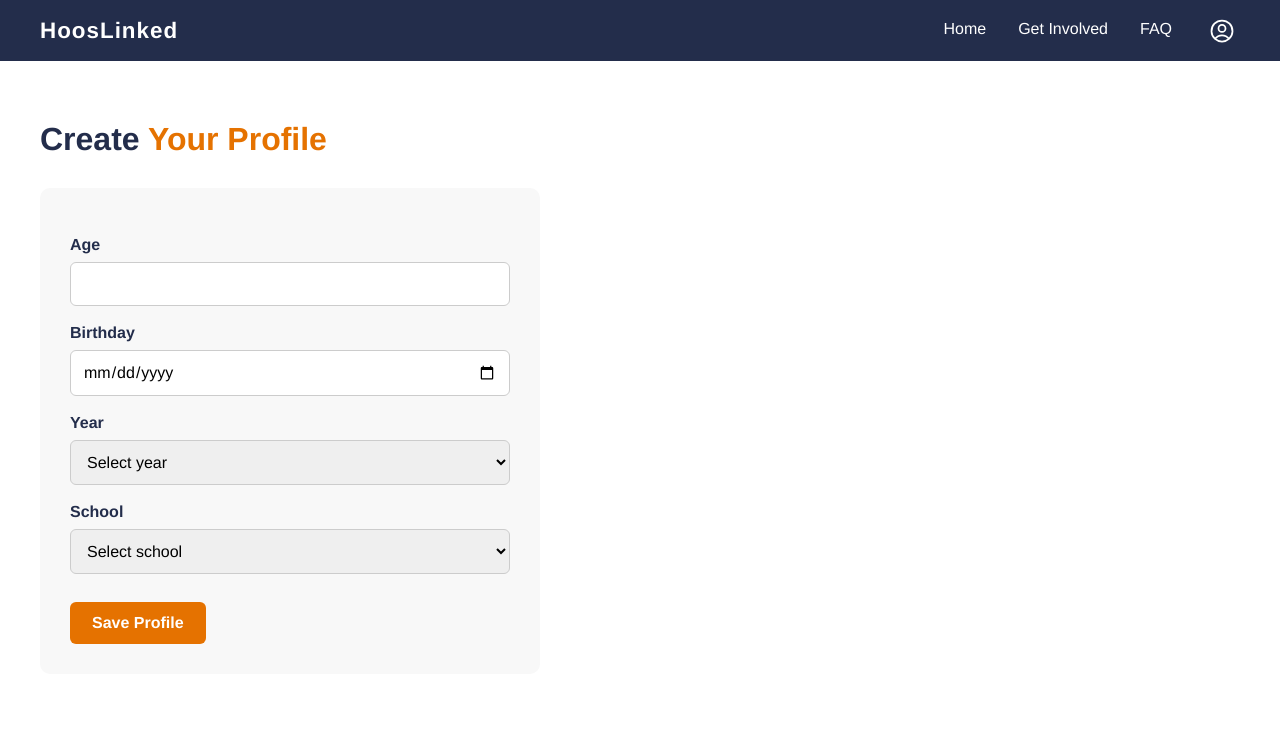
After one commit to aranjothi/uvaclearinghouse, a Django app: page /create-profile/ in a window 1280 px wide. The commit adds this page. Shown: the top 733 px of the page. Run offline with Django 5.2, Linux system fonts and the light colour scheme; a user stored in the database is signed in.

Commit message:
Profile page with some basic info and an edit button

```diff
--- a/django/clearinghouse/settings.py
+++ b/django/clearinghouse/settings.py
@@ -27,7 +27,7 @@ BASE_DIR = Path(__file__).resolve().parent.parent
 # See https://docs.djangoproject.com/en/6.0/howto/deployment/checklist/
 
 # SECURITY WARNING: keep the secret key used in production secret!
-SECRET_KEY = os.environ.get('DJANGO_SECRET_KEY')
+SECRET_KEY = os.getenv("SECRET_KEY", "django-insecure-local-dev-key-12345")
 
 # SECURITY WARNING: don't run with debug turned on in production!
 DEBUG = True
--- a/django/main/models.py
+++ b/django/main/models.py
@@ -7,6 +7,27 @@ class User(AbstractUser):
     first_name = models.CharField(max_length=150)
     last_name = models.CharField(max_length=150)
     profile_slug = models.SlugField(unique=True, blank=True)
+
+    YEAR_CHOICES = [
+        ('1', '1st year'),
+        ('2', '2nd year'),
+        ('3', '3rd year'),
+        ('4', '4th year'),]
+
+    SCHOOL_CHOICES = [
+        ('engineering', 'School of Engineering and Applied Science'),
+        ('cas', 'College of Arts and Sciences'),
+        ('commerce', 'McIntire School of Commerce'),
+        ('architecture', 'School of Architecture'),
+        ('education', 'School of Education and Human Development'),
+        ('nursing', 'School of Nursing'),
+        ('batten', 'Batten School of Leadership and Public Policy'),
+    ]
+
+    age = models.PositiveIntegerField(default=0)
+    birthday = models.DateField(null=True, blank=True)
+    year = models.CharField(max_length = 1, choices = YEAR_CHOICES, blank=True, null=True)
+    school = models.CharField(max_length = 50, choices = SCHOOL_CHOICES, blank=True, null=True)
 
     def save(self, *args, **kwargs):
         if not self.profile_slug:
--- /dev/null
+++ b/django/main/templates/main/create_profile.html
@@ -0,0 +1,255 @@
+<!DOCTYPE html>
+<html lang="en">
+<head>
+    <meta charset="UTF-8">
+    <meta name="viewport" content="width=device-width, initial-scale=1.0">
+    <title>Your Profile</title>
+    <style>
+        * {
+            margin: 0;
+            padding: 0;
+            box-sizing: border-box;
+        }
+
+        body {
+            font-family: Helvetica, Arial, sans-serif;
+            background-color: #FFFFFF;
+            color: #232D4B;
+        }
+
+        nav {
+            background-color: #232D4B;
+            padding: 0 40px;
+            display: flex;
+            align-items: center;
+            justify-content: space-between;
+        }
+
+        nav .logo {
+            color: #FFFFFF;
+            font-size: 1.4rem;
+            font-weight: bold;
+            letter-spacing: 1px;
+        }
+
+        nav ul {
+            list-style: none;
+            display: flex;
+            gap: 32px;
+            align-items: center;
+        }
+
+        nav ul li a {
+            color: #FFFFFF;
+            text-decoration: none;
+            font-size: 1rem;
+            padding: 20px 0;
+            display: block;
+            border-bottom: 3px solid transparent;
+            transition: border-color 0.2s;
+        }
+
+        nav ul li a:hover {
+            border-bottom: 3px solid #E57200;
+        }
+
+        .nav-icon {
+            position: relative;
+            padding: 11px 0;
+        }
+
+        .icon-btn {
+            background: none;
+            border: none;
+            cursor: pointer;
+            color: #FFFFFF;
+            padding: 4px;
+            display: flex;
+            align-items: center;
+        }
+
+        .icon-btn svg {
+            width: 28px;
+            height: 28px;
+        }
+
+        .dropdown {
+            display: none;
+            position: absolute;
+            right: 0;
+            top: calc(100% + 8px);
+            background: #FFFFFF;
+            border: 1.5px solid #232D4B;
+            border-radius: 6px;
+            min-width: 130px;
+            z-index: 100;
+            overflow: hidden;
+        }
+
+        .dropdown a,
+        .dropdown button {
+            display: block;
+            width: 100%;
+            text-align: left;
+            padding: 10px 16px;
+            font-size: 0.95rem;
+            color: #232D4B;
+            text-decoration: none;
+            background: none;
+            border: none;
+            cursor: pointer;
+            font-family: inherit;
+        }
+
+        .dropdown a:hover,
+        .dropdown button:hover {
+            background-color: #f0f0f0;
+        }
+
+        .nav-icon.open .dropdown {
+            display: block;
+        }
+
+        .content {
+            padding: 60px 40px;
+        }
+
+        .content h1 {
+            font-size: 2rem;
+            margin-bottom: 30px;
+        }
+
+        .content h1 span {
+            color: #E57200;
+        }
+
+        .profile-form {
+            max-width: 500px;
+            background-color: #f8f8f8;
+            padding: 30px;
+            border-radius: 10px;
+        }
+
+        .profile-form label {
+            display: block;
+            font-size: 1rem;
+            font-weight: bold;
+            margin-bottom: 8px;
+            margin-top: 18px;
+        }
+
+        .profile-form input,
+        .profile-form select {
+            width: 100%;
+            padding: 12px;
+            font-size: 1rem;
+            border: 1px solid #ccc;
+            border-radius: 6px;
+            font-family: inherit;
+        }
+
+        .profile-form button {
+            margin-top: 28px;
+            background-color: #E57200;
+            color: #FFFFFF;
+            border: none;
+            padding: 12px 22px;
+            font-size: 1rem;
+            border-radius: 6px;
+            cursor: pointer;
+            font-family: inherit;
+            font-weight: bold;
+        }
+
+        .profile-form button:hover {
+            background-color: #c86100;
+        }
+
+        .error {
+            color: #b00020;
+            margin-bottom: 15px;
+            font-weight: bold;
+        }
+    </style>
+</head>
+<body>
+
+    <nav>
+        <span class="logo">HoosLinked</span>
+        <ul>
+            <li><a href="{% url 'home' %}">Home</a></li>
+            <li><a href="#">Get Involved</a></li>
+            <li><a href="#">FAQ</a></li>
+            <li class="nav-icon" id="navIcon">
+                <button class="icon-btn" type="button" onclick="toggleNav()">
+                    <svg xmlns="http://www.w3.org/2000/svg" fill="none" viewBox="0 0 24 24" stroke-width="1.5" stroke="currentColor">
+                        <path stroke-linecap="round" stroke-linejoin="round" d="M17.982 18.725A7.488 7.488 0 0 0 12 15.75a7.488 7.488 0 0 0-5.982 2.975m11.963 0a9 9 0 1 0-11.963 0m11.963 0A8.966 8.966 0 0 1 12 21a8.966 8.966 0 0 1-5.982-2.275M15 9.75a3 3 0 1 1-6 0 3 3 0 0 1 6 0Z" />
+                    </svg>
+                </button>
+                <div class="dropdown">
+                    {% if user.is_authenticated %}
+                        <a href="{% url 'profile' %}">Profile</a>
+                        <a href="{% url 'logout' %}">Logout</a>
+                    {% else %}
+                        <a href="{% url 'login' %}">Login</a>
+                    {% endif %}
+                </div>
+            </li>
+        </ul>
+    </nav>
+
+    <div class="content">
+        <h1>Create <span>Your Profile</span></h1>
+
+        <form method="post" class="profile-form">
+            {% csrf_token %}
+
+            {% if error %}
+                <p class="error">{{ error }}</p>
+            {% endif %}
+
+            <label for="age">Age</label>
+            <input type="number" name="age" id="age" required>
+
+            <label for="birthday">Birthday</label>
+            <input type="date" name="birthday" id="birthday" required>
+
+            <label for="year">Year</label>
+            <select name="year" id="year" required>
+                <option value="">Select year</option>
+                <option value="1">1st Year</option>
+                <option value="2">2nd Year</option>
+                <option value="3">3rd Year</option>
+                <option value="4">4th Year</option>
+            </select>
+
+            <label for="school">School</label>
+            <select name="school" id="school" required>
+                <option value="">Select school</option>
+                <option value="engineering">School of Engineering and Applied Science</option>
+                <option value="cas">College of Arts and Sciences</option>
+                <option value="commerce">McIntire School of Commerce</option>
+                <option value="architecture">School of Architecture</option>
+                <option value="education">School of Education and Human Development</option>
+                <option value="nursing">School of Nursing</option>
+                <option value="batten">Batten School of Leadership and Public Policy</option>
+            </select>
+
+            <button type="submit">Save Profile</button>
+        </form>
+    </div>
+
+    <script>
+        function toggleNav() {
+            document.getElementById('navIcon').classList.toggle('open');
+        }
+
+        document.addEventListener('click', function(e) {
+            const nav = document.getElementById('navIcon');
+            if (!nav.contains(e.target)) {
+                nav.classList.remove('open');
+            }
+        });
+    </script>
+</body>
+</html>
--- a/django/main/urls.py
+++ b/django/main/urls.py
@@ -8,4 +8,5 @@ urlpatterns = [
     path('profile/', views.profile_page, name='profile'),
     path('logout/', views.logout_page, name='logout'),
     path('signup/google/', views.google_signup, name='google_signup'),
+    path('create-profile/', views.create_profile_page, name='create_profile')
 ]
--- a/django/main/views.py
+++ b/django/main/views.py
@@ -23,10 +23,12 @@ def signup_page(request):
             last_name=last_name,
         )
         user.set_password(password)
+        if hasattr(user, 'membership'):
+            user.membership = membership
         user.save()
 
-        login(request, user)
-        return redirect('profile')
+        login(request, user, backend='django.contrib.auth.backends.ModelBackend')
+        return redirect('create_profile')
 
     return render(request, 'main/signup.html')
 
@@ -46,6 +48,22 @@ def login_page(request):
     return render(request, 'main/login.html')
 
 
+def create_profile_page(request):
+    if not request.user.is_authenticated:
+        return redirect('home')
+
+    if request.method == 'POST':
+        request.user.age = request.POST.get('age') or None
+        request.user.birthday = request.POST.get('birthday') or None
+        request.user.year = request.POST.get('year')
+        request.user.school = request.POST.get('school')
+        request.user.save()
+
+        return redirect('profile')
+
+    return render(request, 'main/create_profile.html')
+
+
 def profile_page(request):
     if not request.user.is_authenticated:
         return redirect('home')
```
Also changed, not shown: django/main/templates/main/profile.html (+180 -10 lines), django/main/migrations/0003_user_age_user_birthday_user_school_user_year.py (added).
